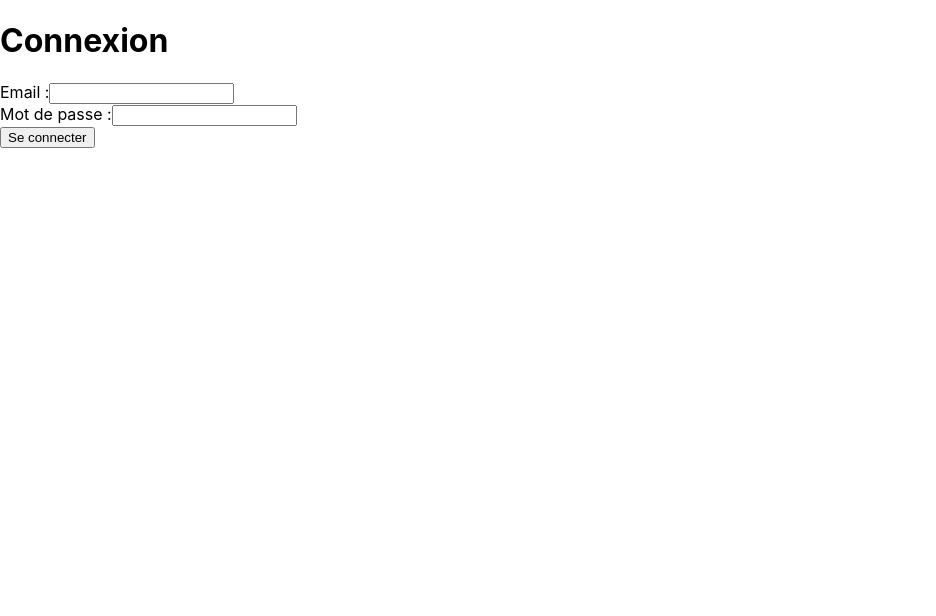
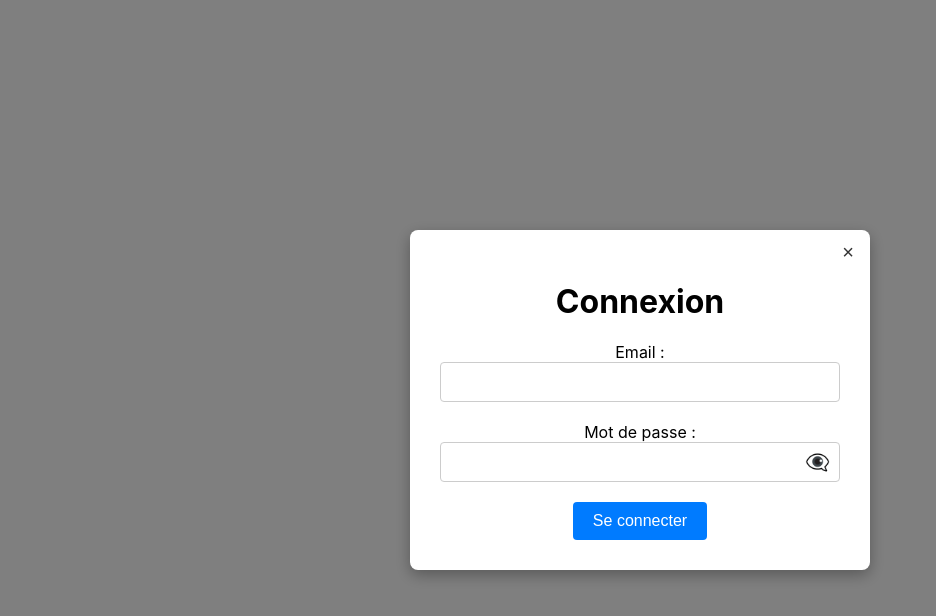
Before and after one commit to zakariaeLA/Projet_Genie_logiciel, a React (Create React App) app in the folder frontend/: page /login in a window 1280 px wide. Shown: the top 616 px of the page, without its empty margins (0-936 px from the left). Built offline with nearby package versions, Linux system fonts and the light colour scheme.

Commit message:
Amelioration du Frontend

```diff
--- /dev/null
+++ b/frontend/src/login.css
@@ -0,0 +1,92 @@
+/* Fond flou */
+.modal-overlay {
+    position: fixed;
+    top: 0;
+    left: 0;
+    width: 100%;
+    height: 100%;
+    background: rgba(0, 0, 0, 0.5);
+    backdrop-filter: blur(8px); /* Effet de flou */
+    display: flex;
+    justify-content: center;
+    align-items: center;
+    z-index: 1000;
+  }
+
+  /* Fenêtre modale */
+  .modal {
+    background: #fff;
+    padding: 30px;
+    border-radius: 8px;
+    box-shadow: 0 5px 15px rgba(0, 0, 0, 0.3);
+    width: 400px;
+    max-width: 90%;
+    position: relative;
+    text-align: center;
+  }
+
+  /* Bouton pour fermer */
+  .close-button {
+    position: absolute;
+    top: 10px;
+    right: 10px;
+    background: none;
+    border: none;
+    font-size: 20px;
+    cursor: pointer;
+    color: #333;
+  }
+
+  /* Espacement entre les éléments du formulaire */
+  form > div {
+    margin-bottom: 20px; /* Espacement uniforme entre les champs */
+  }
+
+  /* Style uniforme pour les champs d'entrée */
+  input[type="email"],
+  input[type="password"],
+  input[type="text"] {
+    width: 100%;
+    padding: 10px;
+    border: 1px solid #ccc;
+    border-radius: 4px;
+    font-size: 16px; /* Taille de police uniforme */
+    box-sizing: border-box; /* Assure un rendu cohérent des dimensions */
+  }
+
+  /* Container de mot de passe */
+  .password-container {
+    position: relative;
+  }
+
+  .password-container input {
+    padding-right: 40px; /* Espace pour l'icône */
+  }
+
+  /* Icône dans le champ de mot de passe */
+  .toggle-password {
+    position: absolute;
+    right: 10px;
+    top: 50%;
+    transform: translateY(-50%);
+    cursor: pointer;
+    font-size: 20px; /* Taille légèrement augmentée */
+    color: #555;
+    user-select: none;
+  }
+
+  /* Bouton de soumission */
+  button[type="submit"] {
+    background-color: #007bff;
+    color: white;
+    border: none;
+    padding: 10px 20px;
+    border-radius: 4px;
+    font-size: 16px;
+    cursor: pointer;
+    transition: background-color 0.3s ease; /* Animation douce */
+  }
+
+  button[type="submit"]:hover {
+    background-color: #0056b3;
+  }
--- a/frontend/src/login.js
+++ b/frontend/src/login.js
@@ -1,32 +1,48 @@
-import React, { useState } from 'react';
-import axios from 'axios';
+import React, { useState } from "react";
+import axios from "axios";
+import "./login.css"; // Importation du fichier CSS
 
 const Login = () => {
-  const [email, setEmail] = useState('');
-  const [motDePasse, setMotDePasse] = useState('');
-  const [message, setMessage] = useState('');
+  const [email, setEmail] = useState("");
+  const [motDePasse, setMotDePasse] = useState("");
+  const [message, setMessage] = useState("");
+  const [showPassword, setShowPassword] = useState(false); // État pour gérer la visibilité du mot de passe
+  const [showModal, setShowModal] = useState(true); // État pour afficher/masquer la fenêtre
 
   const handleSubmit = async (e) => {
     e.preventDefault();
     try {
-      const response = await axios.post('http://localhost:5000/api/connexion', {
+      const response = await axios.post("http://localhost:5000/api/connexion", {
         email,
         motDePasse,
       });
 
-      // Afficher le message de succès ou erreur
       if (response.status === 200) {
-        setMessage('Connexion réussie !');
-        console.log('Token reçu:', response.data.token);
+        setMessage("Connexion réussie !");
+        console.log("Token reçu :", response.data.token);
       }
     } catch (error) {
-      console.error('Erreur lors de la connexion :', error.response?.data);
-      setMessage(error.response?.data?.message || 'Une erreur est survenue.');
+      console.error("Erreur lors de la connexion :", error.response?.data);
+      setMessage(error.response?.data?.message || "Une erreur est survenue.");
     }
   };
 
+  const closeModal = () => {
+    setShowModal(false); // Ferme la fenêtre modale
+  };
+
+  const togglePasswordVisibility = () => {
+    setShowPassword(!showPassword); // Alterne entre visible et masqué
+  };
+
   return (
-    <div>
+    <>
+      {showModal && (
+        <div className="modal-overlay">
+          <div className="modal">
+            <button className="close-button" onClick={closeModal}>
+              &times;
+            </button>
             <h1>Connexion</h1>
             <form onSubmit={handleSubmit}>
               <div>
@@ -38,19 +54,30 @@ const Login = () => {
                   required
                 />
               </div>
-        <div>
+              <div className="password-field">
                 <label>Mot de passe :</label>
+                <div className="password-container">
                   <input
-            type="password"
+                    type={showPassword ? "text" : "password"}
                     value={motDePasse}
                     onChange={(e) => setMotDePasse(e.target.value)}
                     required
                   />
+                  <span
+                    className="toggle-password"
+                    onClick={togglePasswordVisibility}
+                  >
+                    {showPassword ? "👁️" : "👁️‍🗨️"}
+                  </span>
+                </div>
               </div>
               <button type="submit">Se connecter</button>
             </form>
             {message && <p>{message}</p>}
           </div>
+        </div>
+      )}
+    </>
   );
 };
 
```
Also changed, not shown: frontend/src/logo.svg (deleted). Lines whose indentation alone changed are shown as unchanged.
